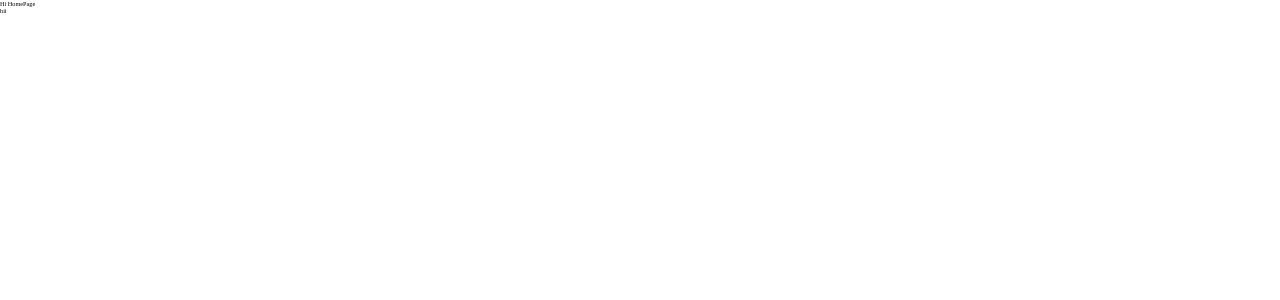
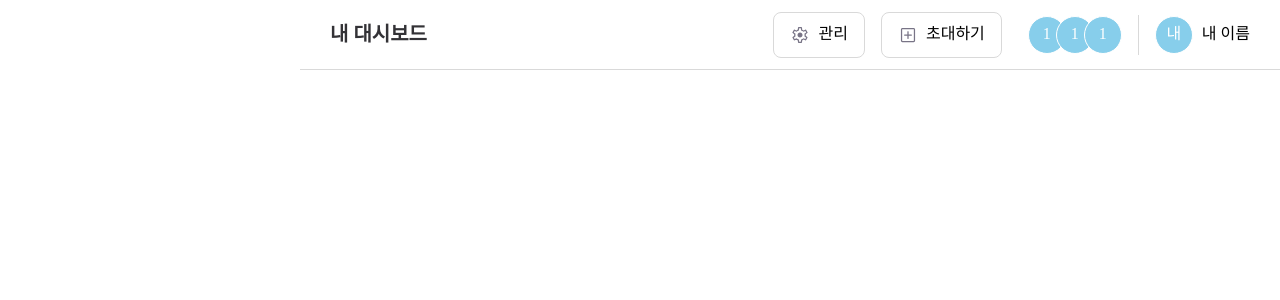
Before and after one commit to part3-team6/TeamProject, a Next.js app: page / in a window 1280 px wide. Shown: the top 300 px of the page. Built offline with nearby package versions, Linux system fonts and the light colour scheme.

Commit message:
feat : header ui 대시보드헤더  제작

```diff
--- /dev/null
+++ b/components/dashHeader/index.tsx
@@ -0,0 +1,46 @@
+import Image from "next/image";
+import * as S from "./styled";
+import { useState } from "react";
+
+function Header() {
+  const [member, setMember] = useState(true);
+  return (
+    <S.headerWrap>
+      <S.dashBoard>내 대시보드</S.dashBoard>
+      <S.headerData>
+        <S.btn>
+          <Image
+            src="/images/settings.svg"
+            alt="settings"
+            width={20}
+            height={20}
+          />
+          <span>관리</span>
+        </S.btn>
+        <S.btn>
+          <Image
+            src="/images/chip+white.svg"
+            alt="settings"
+            width={20}
+            height={20}
+          />
+          <span>초대하기</span>
+        </S.btn>
+        {member ? (
+          <S.member>
+            <S.headerCircle>1</S.headerCircle>
+            <S.headerCircle>1</S.headerCircle>
+            <S.headerCircle>1</S.headerCircle>
+          </S.member>
+        ) : null}
+        <S.line></S.line>
+        <S.myName>
+          <S.headerCircle>내</S.headerCircle>
+          <span>내 이름</span>
+        </S.myName>
+      </S.headerData>
+    </S.headerWrap>
+  );
+}
+
+export default Header;
--- /dev/null
+++ b/components/dashHeader/styled.tsx
@@ -0,0 +1,102 @@
+import styled from "styled-components";
+
+export const headerWrap = styled.div`
+  width: calc(100vw - 30rem);
+  height: 7rem;
+  border-bottom: 1px solid var(--gray-D9D9D9);
+  display: flex;
+  justify-content: space-between;
+  align-items: center;
+  padding: 0 3rem 0 3rem;
+  margin-left: 30rem;
+  font-size: 1.6rem;
+  @media all and (max-width: 1124px) {
+    width: calc(100vw - 16rem);
+    margin-left: 16rem;
+    justify-content: flex-end;
+  }
+  @media all and (max-width: 767px) {
+    width: calc(100vw - 0.7rem);
+    margin-left: 0.7rem;
+  }
+`;
+
+export const dashBoard = styled.p`
+  color: var(--black-333236);
+  font-size: 2rem;
+  font-weight: bold;
+  @media all and (max-width: 1124px) {
+    display: none;
+  }
+`;
+export const headerData = styled.div`
+  display: flex;
+  align-items: center;
+  gap: 1.6rem;
+  @media all and (max-width: 1124px) {
+    gap: 1.2rem;
+  }
+  @media all and (max-width: 767px) {
+    gap: 0.6rem;
+  }
+`;
+export const line = styled.div`
+  min-width: 0.1rem;
+  height: 4rem;
+  background-color: var(--gray-D9D9D9);
+`;
+export const btn = styled.button`
+  display: flex;
+  gap: 0.8rem;
+  align-items: center;
+  justify-content: center;
+  flex-shrink: 0;
+  padding: 1.2rem 1.6rem;
+  position: relative;
+  border-radius: 8px;
+  border: 1px solid var(--gray-D9D9D9);
+  background: var(--white-FFFFFF);
+
+  @media all and (max-width: 1124px) {
+    font-size: 1.4rem;
+  }
+  @media all and (max-width: 767px) {
+    & img {
+      display: none;
+    }
+  }
+`;
+
+export const member = styled.div`
+  display: flex;
+  margin-left: 2rem;
+  & div {
+    margin-left: -1rem;
+  }
+`;
+export const headerCircle = styled.div`
+  width: 3.8rem;
+  height: 3.8rem;
+  border-radius: 10rem;
+  background-color: skyblue;
+  color: var(--white-FFFFFF);
+  display: flex;
+  align-items: center;
+  justify-content: center;
+  border: 1px solid #fff;
+  z-index: 1;
+  @media all and (max-width: 767px) {
+    width: 3.4rem;
+    height: 3.4rem;
+  }
+`;
+export const myName = styled.div`
+  display: flex;
+  align-items: center;
+  gap: 0.9rem;
+  @media all and (max-width: 767px) {
+    & span {
+      display: none;
+    }
+  }
+`;
--- a/pages/index.tsx
+++ b/pages/index.tsx
@@ -1,10 +1,10 @@
 import Head from "next/head";
+import Test from "@/components/dashHeader";
 
 export default function Home() {
   return (
     <>
-      <div>Hi HomePage </div>
-      <div> hii</div>
+      <Test />
     </>
   );
 }
```
Also changed, not shown: public/images/chip+white.svg (added).
